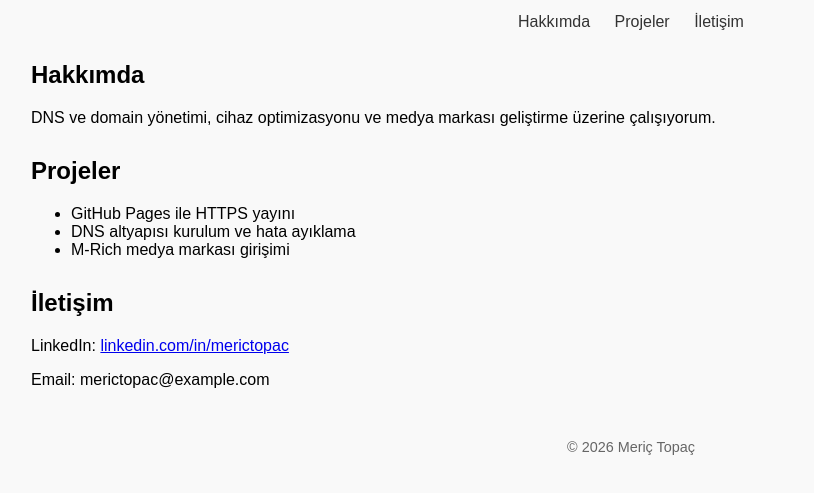
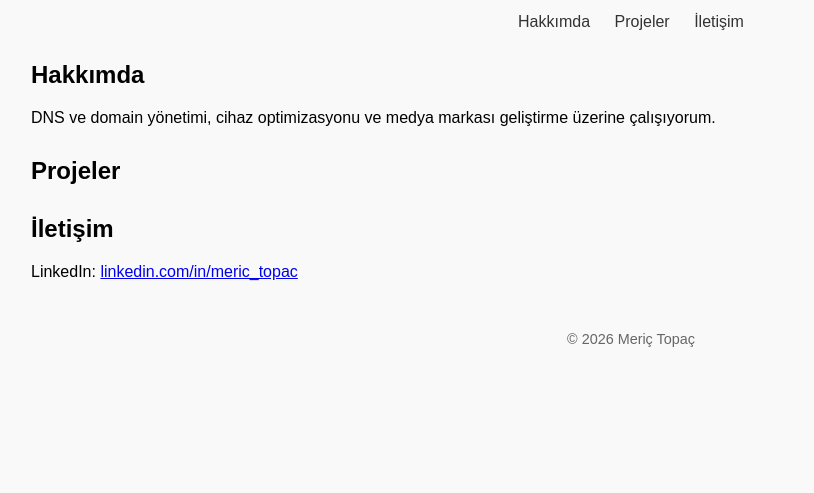
Before and after one commit to merictopac/website, a plain HTML site: page index.html in a window 1280 px wide. Shown: the part 119-612 px from the top of the page, without its empty margins (9-823 px from the left). Drawn offline with Linux system fonts and the light colour scheme.

Commit message:
Revise contact information and project list
Updated LinkedIn URL and removed old project items.

```diff
--- a/index.html
+++ b/index.html
@@ -30,16 +30,13 @@
   <section id="projeler">
     <h2>Projeler</h2>
     <ul>
-      <li>GitHub Pages ile HTTPS yayını</li>
-      <li>DNS altyapısı kurulum ve hata ayıklama</li>
-      <li>M-Rich medya markası girişimi</li>
     </ul>
   </section>
 
   <section id="iletisim">
     <h2>İletişim</h2>
-    <p>LinkedIn: <a href="https://linkedin.com/in/merictopac">linkedin.com/in/merictopac</a></p>
-    <p>Email: merictopac@example.com</p>
+    <p>LinkedIn: <a href="https://linkedin.com/in/merictopac">linkedin.com/in/meric_topac</a></p>
+
   </section>
 
   <footer>
```
